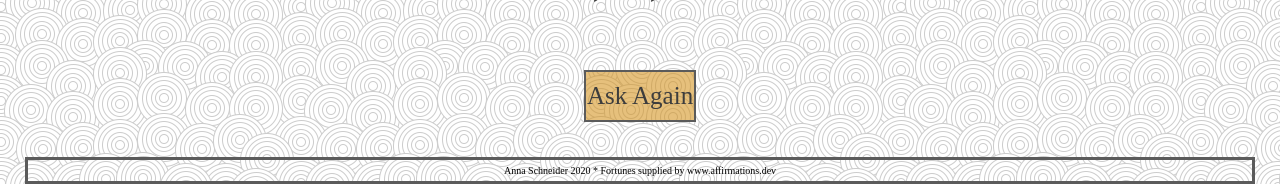
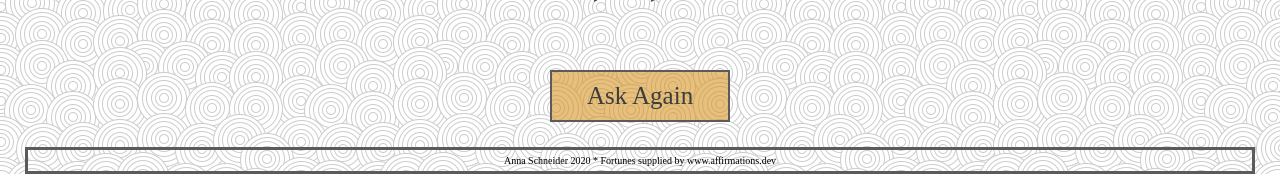
Before and after one commit to anna-schneider/Furtunately, a React (Create React App) app: page /results in a window 1280 px wide. Shown: the part 981-1165 px from the top of the page. Built offline with nearby package versions, Linux system fonts and the light colour scheme; no server answers; a web font is replaced by a local one.

Commit message:
Breakpoint refinement; updated README

```diff
--- a/src/App.css
+++ b/src/App.css
@@ -13,6 +13,7 @@ body {
 	background-image: url(./Images/swirl_pattern.png);
 }
 
+/* Animation inspired by: https://codepen.io/atnyman/pen/cgGuL/ */
 .fire {
 	animation: animation 1s ease-in-out infinite alternate;
 	-moz-animation: animation 1s ease-in-out infinite alternate;
@@ -194,7 +195,7 @@ form {
 	border: 3px solid rgb(91 91 91);
 	font-size: 10px;
 	text-align: center;
-	margin: 35px 25px 0px 25px;
+	margin: 15px 25px 0px 25px;
 	padding: 5px 20px;
 }
 
@@ -366,10 +367,9 @@ form {
 	}
 
 	.restart-container {
-		margin: 50px auto 25px auto;
+		margin: 50px 550px 25px 550px;
 		padding: 10px 0px;
 		font-size: 25px;
-		width: fit-content;
 	}
 
 	.show-fortune {
```
